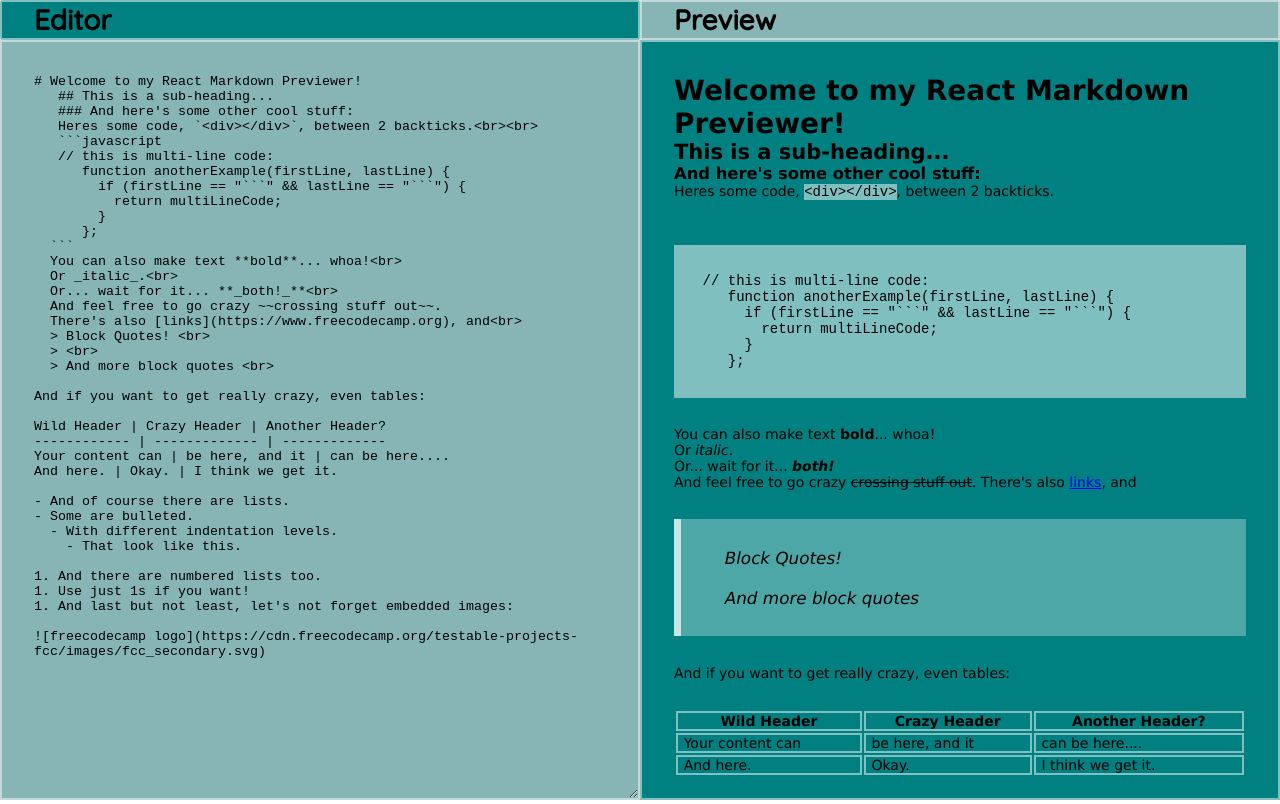
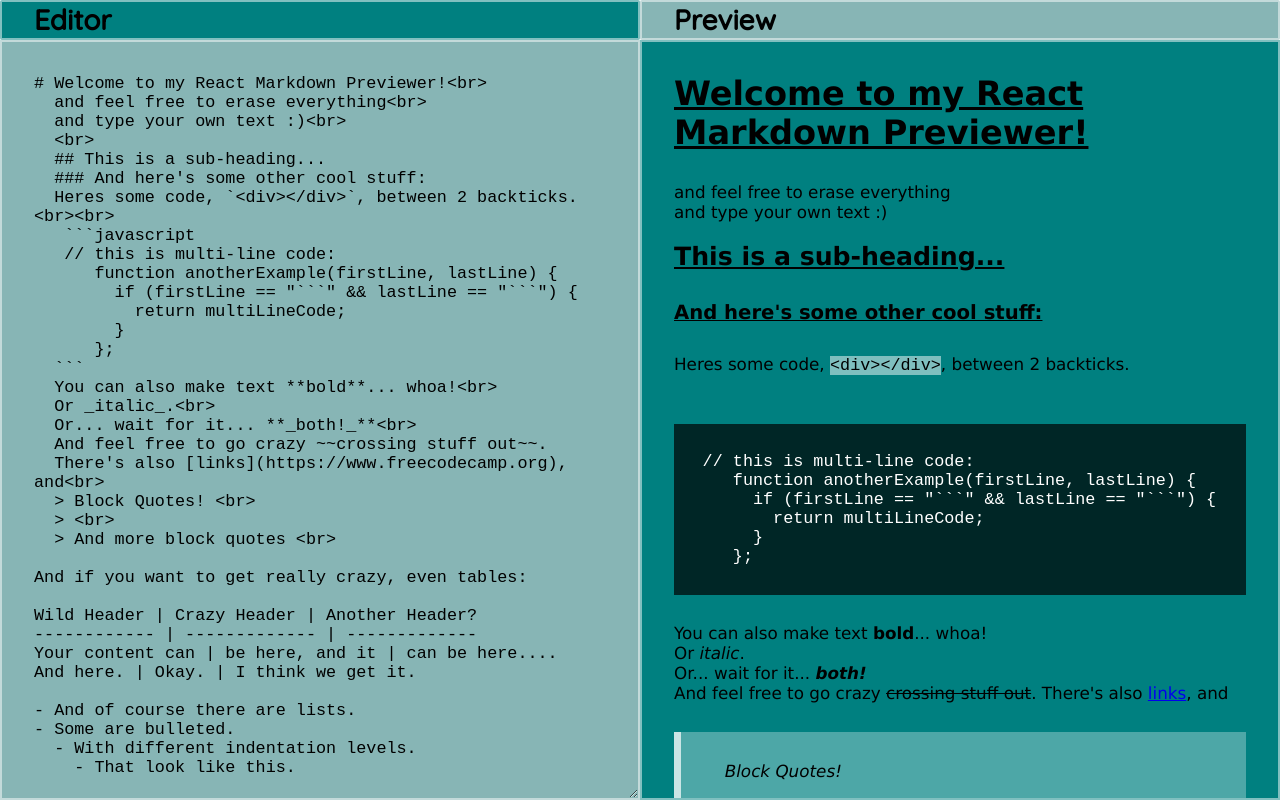
Before and after one commit to katerina-shche/marckdown-previewer, a React (Create React App) app: page / in a window 1280 px wide. Built offline with nearby package versions, Linux system fonts and the light colour scheme.

Commit message:
finished

```diff
--- a/src/App.css
+++ b/src/App.css
@@ -8,7 +8,10 @@
   font-size: 14px;
  }
 
-
+#preview h1, h2, h3 {
+  text-decoration: underline;
+  padding-bottom: 30px;
+}
 textarea {
   width: 100%;
   height: 100%;
@@ -31,7 +34,8 @@ p code {
 pre code {
   display: block;
   overflow: scroll;
-  background-color: rgba(254,254,254, 0.5);
+  background-color: rgba(0, 0, 0, 0.7);
+  color: white;
   width: 100%;
   align-content: stretch;
   padding: 5%;
@@ -65,7 +69,8 @@ blockquote p {
 }
 li {
   text-decoration: dotted;
-  padding-left: 5%;
+  padding-left: 2.5%;
+  margin-left: 5%;
 }
 
 
@@ -88,6 +93,7 @@ li {
     padding: 5%;
     overflow: auto;
     border: 2px rgba(255, 255, 255, 0.5) solid;
+    font-size: 1.2rem;
   }
   #prewiewWrapper {
     width: 50vw;
@@ -101,6 +107,7 @@ li {
     background-color: teal;
     overflow: auto;
     border: 2px rgba(255, 255, 255, 0.5) solid;
+    font-size: 1.2rem;
   }
   .title {
     height: 5%;
--- a/src/App.js
+++ b/src/App.js
@@ -6,10 +6,13 @@ import './App.css'
 
 
 export default function App() {
-  const str = `# Welcome to my React Markdown Previewer!
-   ## This is a sub-heading...
-   ### And here's some other cool stuff:
-   Heres some code, \`<div></div>\`, between 2 backticks.\<br\>\<br\>
+  const str = `# Welcome to my React Markdown Previewer!\<br\>
+  and feel free to erase everything\<br\>
+  and type your own text :)\<br\>
+  \<br\>
+  ## This is a sub-heading...
+  ### And here's some other cool stuff:
+  Heres some code, \`<div></div>\`, between 2 backticks.\<br\>\<br\>
    \`\`\`javascript
    // this is multi-line code:
       function anotherExample(firstLine, lastLine) {
```
